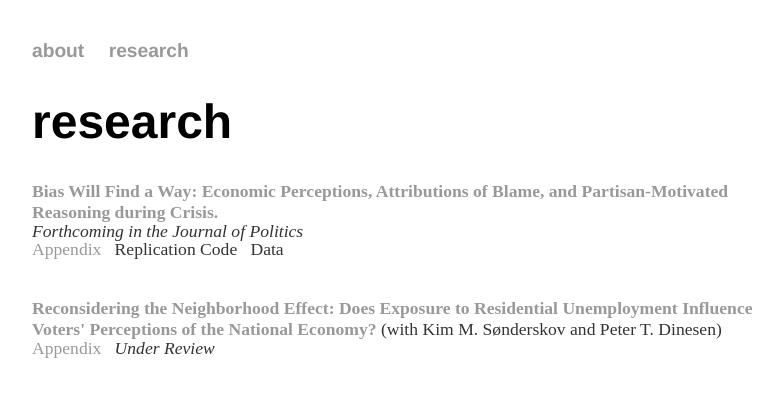
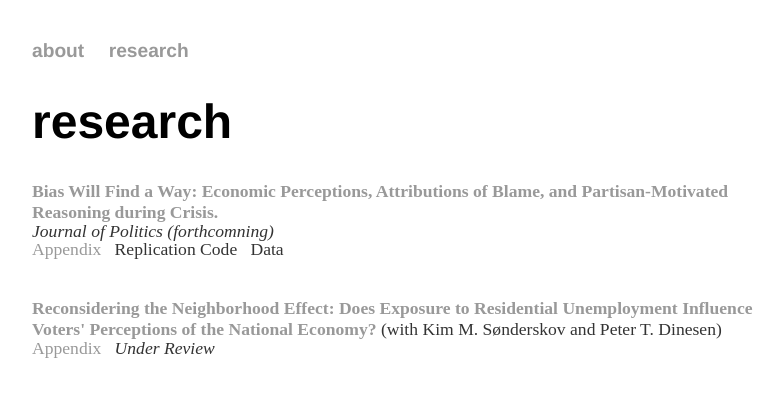
Before and after one commit to mbisgaard/mbisgaard.github.io, a Jekyll site: the page built from research/index.html, in a window 1280 px wide. Shown: the top 398 px of the page, without its empty margins (224-1007 px from the left). Built offline with Jekyll 4.4.1, drawn with Linux system fonts in a browser that asks for light colours.

Commit message:
Update index.html

```diff
--- a/research/index.html
+++ b/research/index.html
@@ -6,7 +6,7 @@ title: mbisgaard::research
 	<h1>research</h1>
 
 	<pentry><b><a href="https://www.dropbox.com/s/9evclz1cfxld75f/econ-partisan-bias-MBC.pdf?dl=0">Bias Will Find a Way: Economic Perceptions, Attributions of Blame, and Partisan-Motivated Reasoning during Crisis.</a></b></pentry>
-	<p1><br><i>Forthcoming in the Journal of Politics</i>
+	<p1><br><i>Journal of Politics (forthcomning)</i>
 	<br><a href="https://www.dropbox.com/s/16g3y7lgwp2xcav/econ-partisan-bias-MBC-APPENDIX.pdf?dl=0">Appendix</a>
 	&nbsp; Replication Code
 	&nbsp; Data &nbsp;	</p1><br>
```
